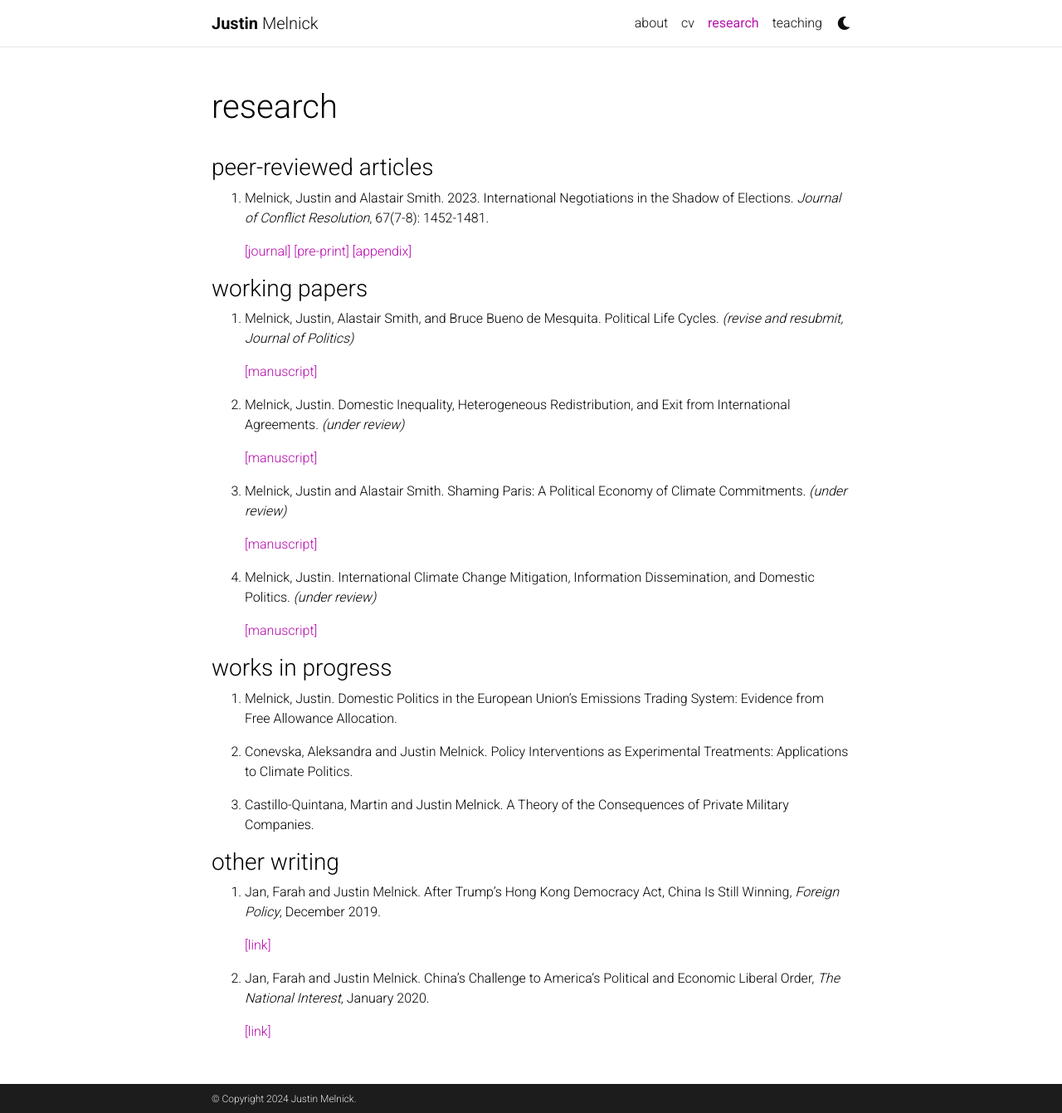
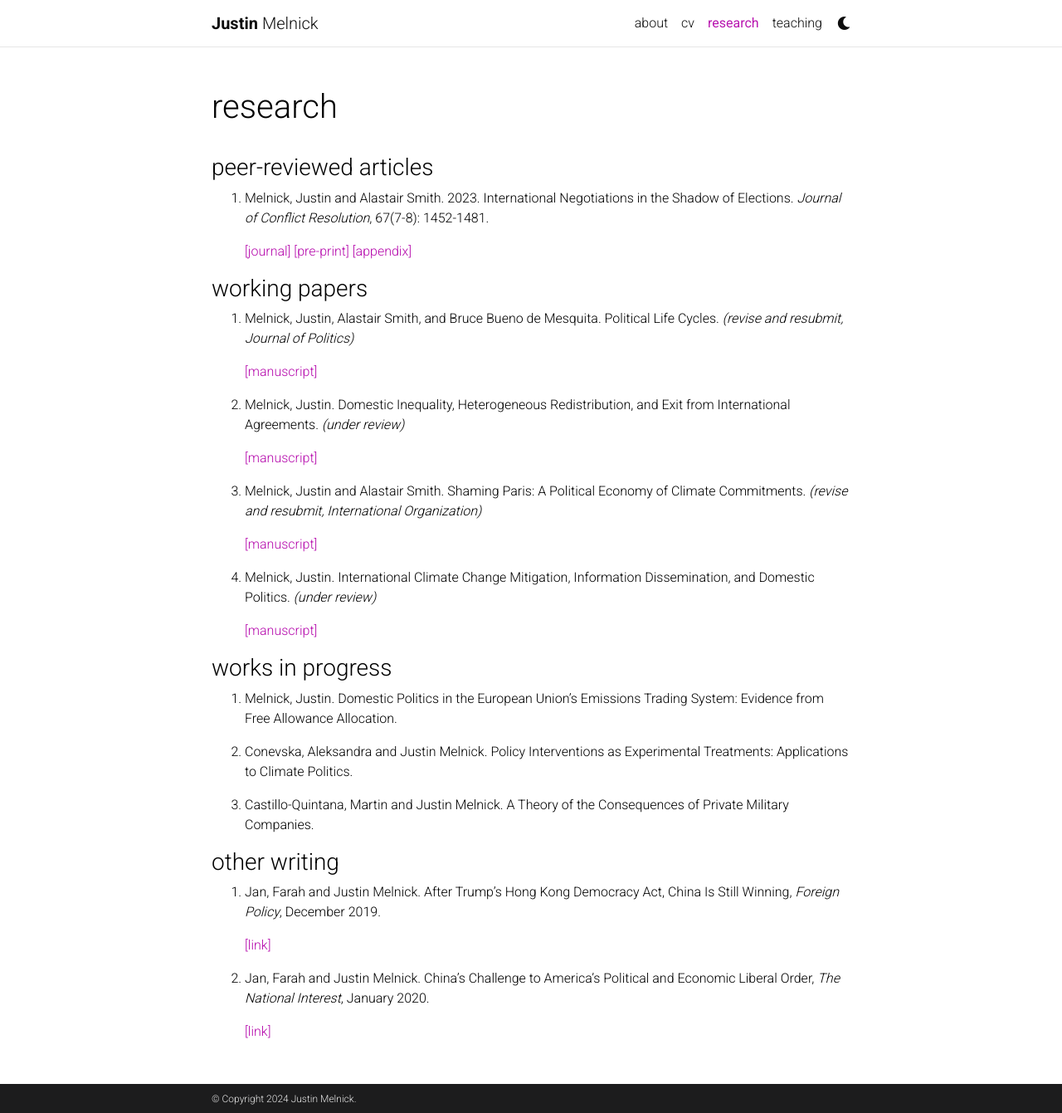
Before and after one commit to justinmelnick/justinmelnick.github.io, a Jekyll site: the page built from _pages/publications.md, in a window 1280 px wide and 1341 px high. Shown: the whole window at 83% size. Built offline with Jekyll 4.4.1, drawn with Linux system fonts in a browser that asks for light colours; comment, search, counter and statistics services are not loaded; a style sheet for code colours, icons or effects is not loaded.

Commit message:
Update publications.md

```diff
--- a/_pages/publications.md
+++ b/_pages/publications.md
@@ -25,7 +25,7 @@ nav_order: 2
    <!-- Formerly titled: Why Exit from International Agreements? A Domestic Perspective -->
 
       [[manuscript]](https://justinmelnick.github.io/assets/pdf/melnick_exit_apr2024.pdf)
-3. Melnick, Justin and Alastair Smith. Shaming Paris: A Political Economy of Climate Commitments. _(under review)_
+3. Melnick, Justin and Alastair Smith. Shaming Paris: A Political Economy of Climate Commitments. _(revise and resubmit, International Organization)_
 
       [[manuscript]](https://justinmelnick.github.io/assets/pdf/parisMS.pdf)
 
```
